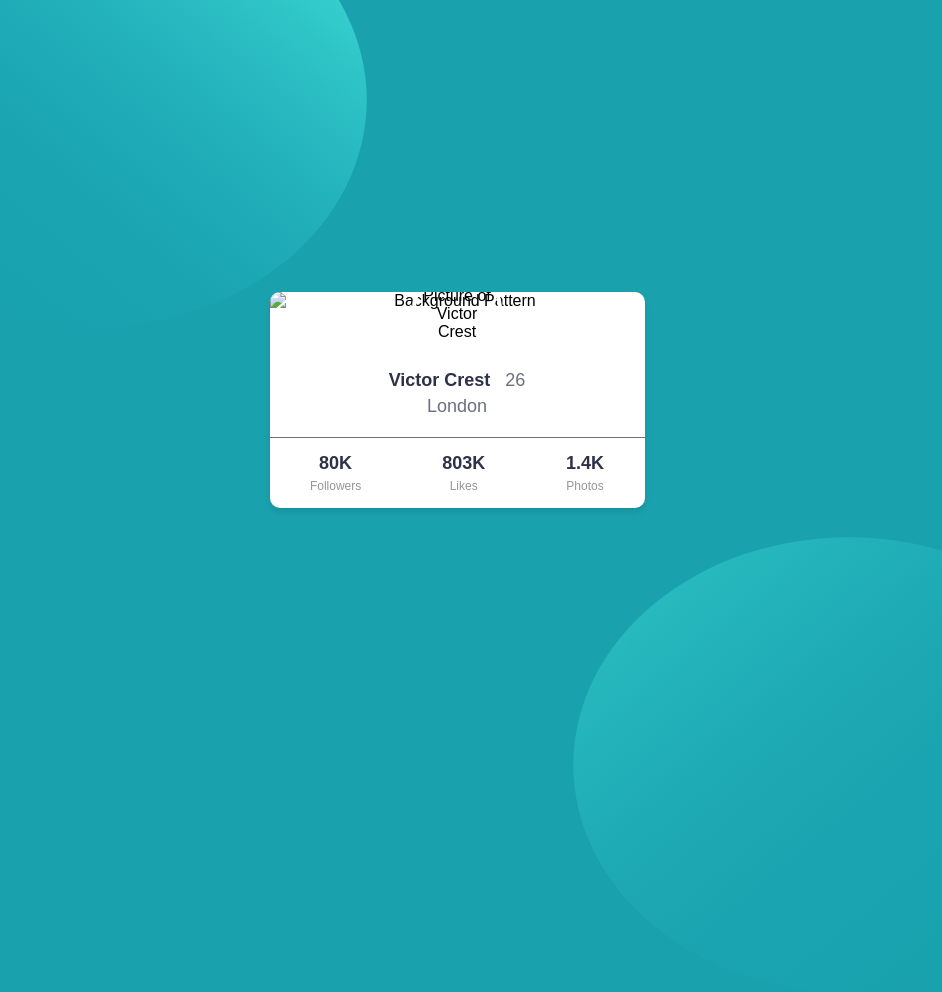
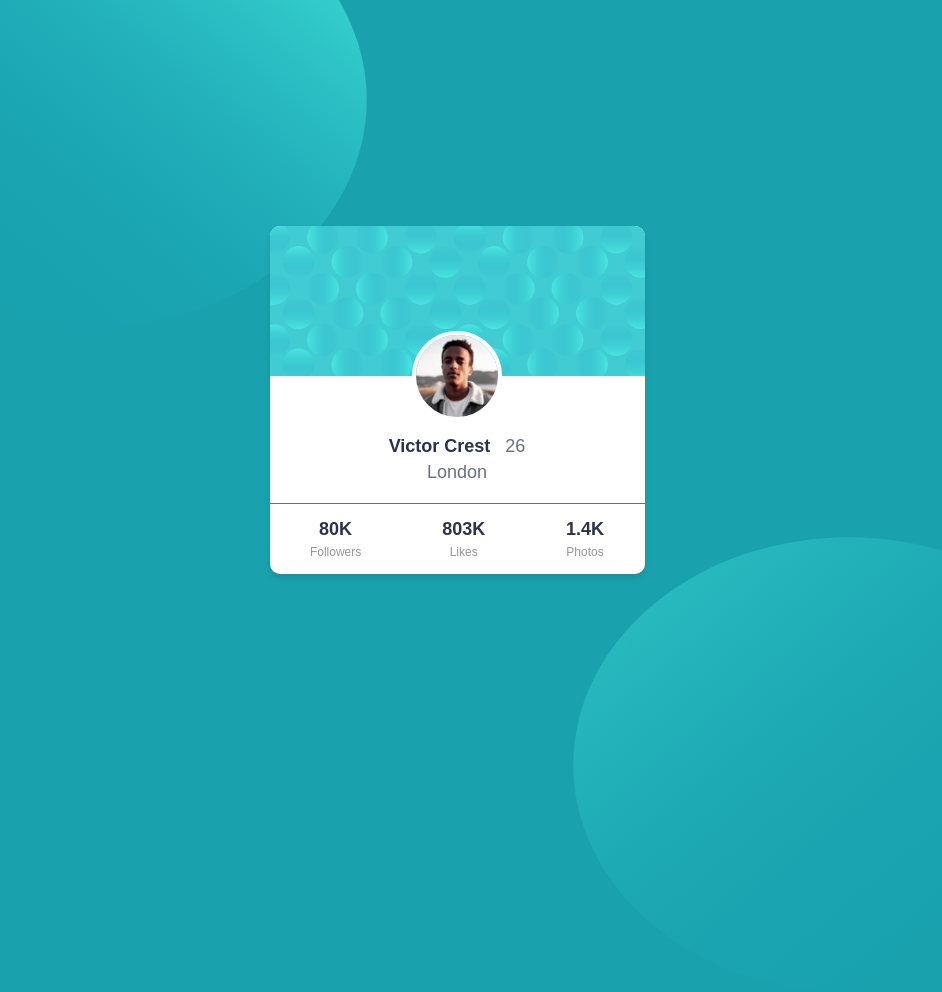
Before and after one commit to meriem-rachedi/challengen1, a plain HTML site: page index.html in a window 1280 px wide. Shown: the top 992 px of the page, without its empty margins (183-1125 px from the left). Drawn offline with Linux system fonts and the light colour scheme.

Commit message:
add the pictores to the repository

```diff
--- a/index.html
+++ b/index.html
@@ -14,8 +14,8 @@
 
    <div class="card">
         <div class="card-header">
-          <img src="C:\Users\HP\Desktop\profile-card-component-main\profile-card-component-main\images\bg-pattern-card.svg" alt="Background Pattern" class="card-bg">
-          <img src="C:\Users\HP\Pictures\image-victor.jpg" alt="Profile Picture of Victor Crest" class="profile-img">
+          <img src="./bg-pattern-card.svg" alt="Background Pattern" class="card-bg">
+          <img src="./image-victor.jpg" alt="Profile Picture of Victor Crest" class="profile-img">
         </div>
         <div class="card-body">
           <h1>Victor Crest <span>26</span></h1>
```
Also changed, not shown: bg-pattern-card.svg (added), image-victor.jpg (added).
